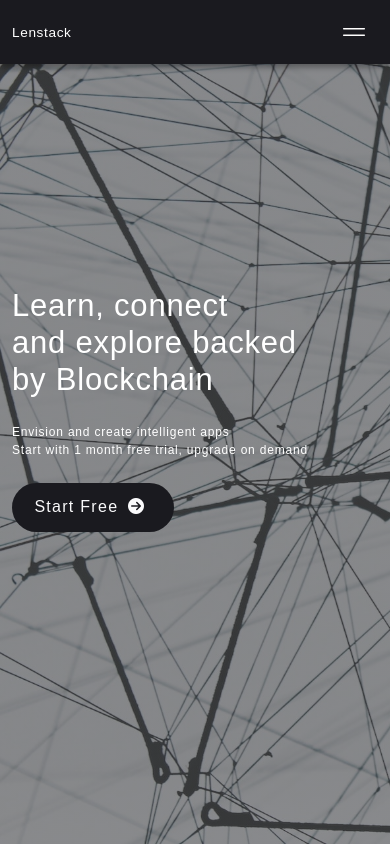
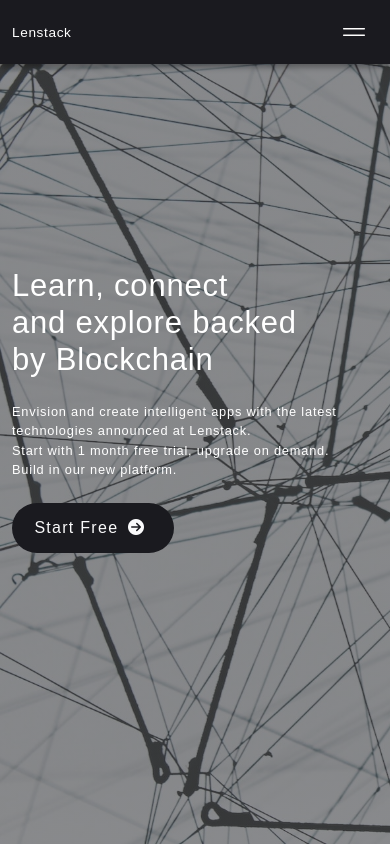
Before and after one commit to arnhazra/lenstack, a Next.js app in the folder client/: page / in a window 390 px wide. Built offline with nearby package versions, Linux system fonts and the light colour scheme; a web font is replaced by a local one.

Commit message:
ProdDeploy

```diff
--- a/client/src/app/layout.tsx
+++ b/client/src/app/layout.tsx
@@ -4,7 +4,7 @@ import AppStateProvider from '@/context/appStateProvider'
 import ReactQueryProvider from '@/utils/ReactQueryProvider'
 import { Toaster } from 'react-hot-toast'
 import { Tilt_Neon } from 'next/font/google'
-import NavBar from '@/components/NavBar'
+import Header from '@/components/Header'
 import 'bootstrap/dist/css/bootstrap.min.css'
 import '@/styles/global.sass'
 import '@/styles/navbar.sass'
@@ -38,7 +38,7 @@ export default function RootLayout({ children }: { children: React.ReactNode })
 				<ReactQueryProvider>
 					<AppStateProvider>
 						<nav className={`header`}>
-							<NavBar />
+							<Header />
 						</nav>
 						<main className='mt-2'>
 							{children}
--- a/client/src/app/page.tsx
+++ b/client/src/app/page.tsx
@@ -19,6 +19,8 @@ const HomePage: NextPage = () => {
 					<p className='lead my-4'>
 						{Constants.HomeIntro1} <br />
 						{Constants.HomeIntro2} <br />
+						{Constants.HomeIntro3} <br />
+						{Constants.HomeIntro4} <br />
 					</p>
 					<Link href='/auth' className='btn'>Start Free<i className='fa-solid fa-circle-arrow-right'></i></Link>
 				</div>
--- a/client/src/app/usage/page.tsx
+++ b/client/src/app/usage/page.tsx
@@ -56,7 +56,7 @@ const UsagePage: NextPage = () => {
                     </h4>
                     <Show when={!!userState.apiKey}>
                         <p className='branding'>
-                            {usageDetails.data?.usedCredits} / {pricingDetails.data?.[`${userState.selectedPlan.toLowerCase()}SubscriptionConfig`]?.grantedCredits} Credits used
+                            {usageDetails.data?.usedTokens} / {pricingDetails.data?.[`${userState.selectedPlan.toLowerCase()}SubscriptionConfig`]?.grantedTokens} Tokens used
                         </p>
                         <Button className='btn-block' disabled={userState.selectedPlan === 'Trial'} onClick={() => setUnsubscribeModalOpened(true)}>Cancel Subscription<i className='fa-solid fa-circle-arrow-right'></i></Button>
                     </Show>
--- a/client/src/components/NavBar.tsx
+++ b/client/src/components/Header.tsx
@@ -5,7 +5,7 @@ import Show from './Show'
 import { usePathname } from 'next/navigation'
 import Link from 'next/link'
 
-const NavBar: FC = () => {
+const Header: FC = () => {
     const [isLoggedIn, setIsLoggedIn] = useState(false)
     const pathname = usePathname()
 
@@ -56,4 +56,4 @@ const NavBar: FC = () => {
     )
 }
 
-export default NavBar
+export default Header
--- a/client/src/constants/appConstants.ts
+++ b/client/src/constants/appConstants.ts
@@ -2,8 +2,10 @@ enum Constants {
     HomeHeader1 = 'Learn, connect',
     HomeHeader2 = `and explore backed`,
     HomeHeader3 = `by Blockchain`,
-    HomeIntro1 = `Envision and create intelligent apps`,
-    HomeIntro2 = `Start with 1 month free trial, upgrade on demand`,
+    HomeIntro1 = `Envision and create intelligent apps with the latest`,
+    HomeIntro2 = `technologies announced at Lenstack.`,
+    HomeIntro3 = `Start with 1 month free trial, upgrade on demand.`,
+    HomeIntro4 = `Build in our new platform.`,
     ConnectionErrorMessage = `Connection Error`,
     AuthMessage = `Authenticating`,
     ErrorMessage = '404, Lost',
--- a/client/src/styles/global.sass
+++ b/client/src/styles/global.sass
@@ -42,9 +42,6 @@ body
 
 .dashboard-header
     color: $white
-
-.lead
-    font-size: 90%
 
 .lead-link
     cursor: pointer
@@ -127,7 +124,7 @@ h4
 
 @media only screen and (max-width: 61.95rem)
     .lead
-        font-size: 75%
+        font-size: 80%
 
     .container
         min-width: 90%
```
